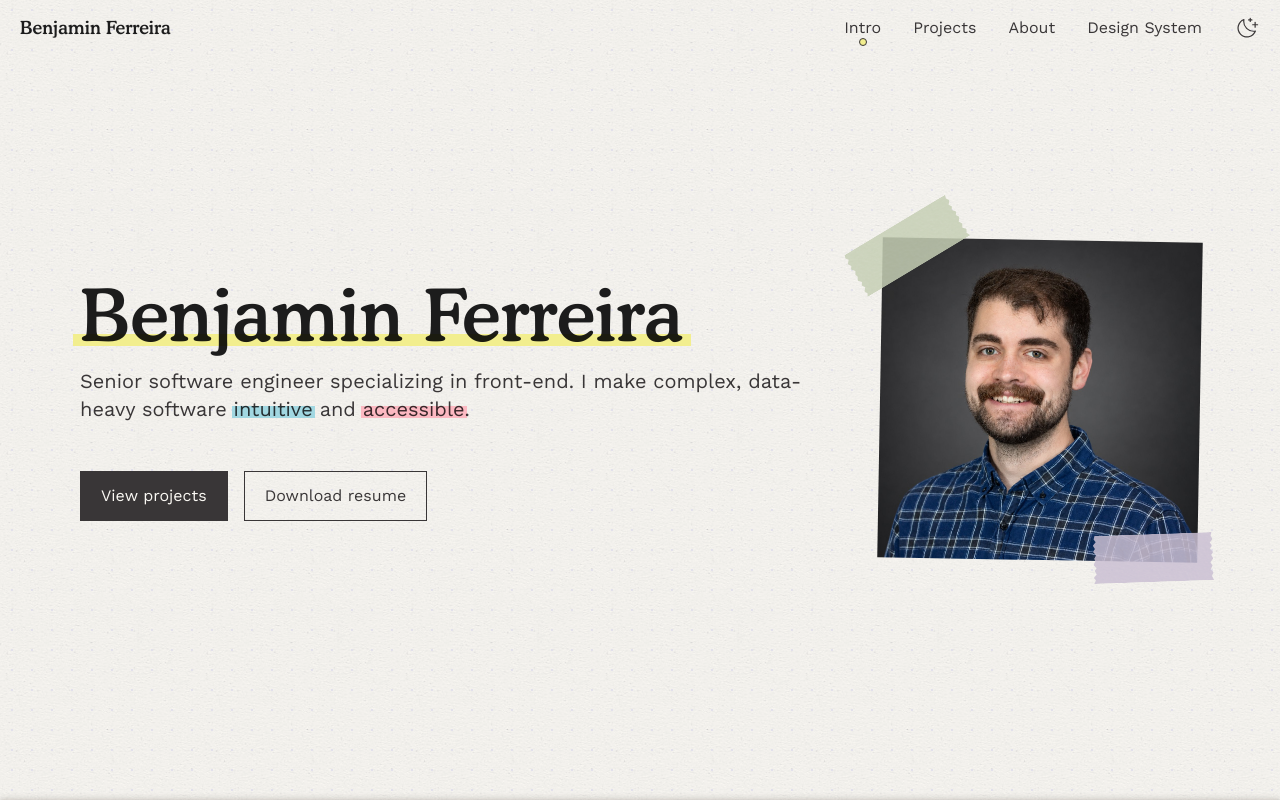
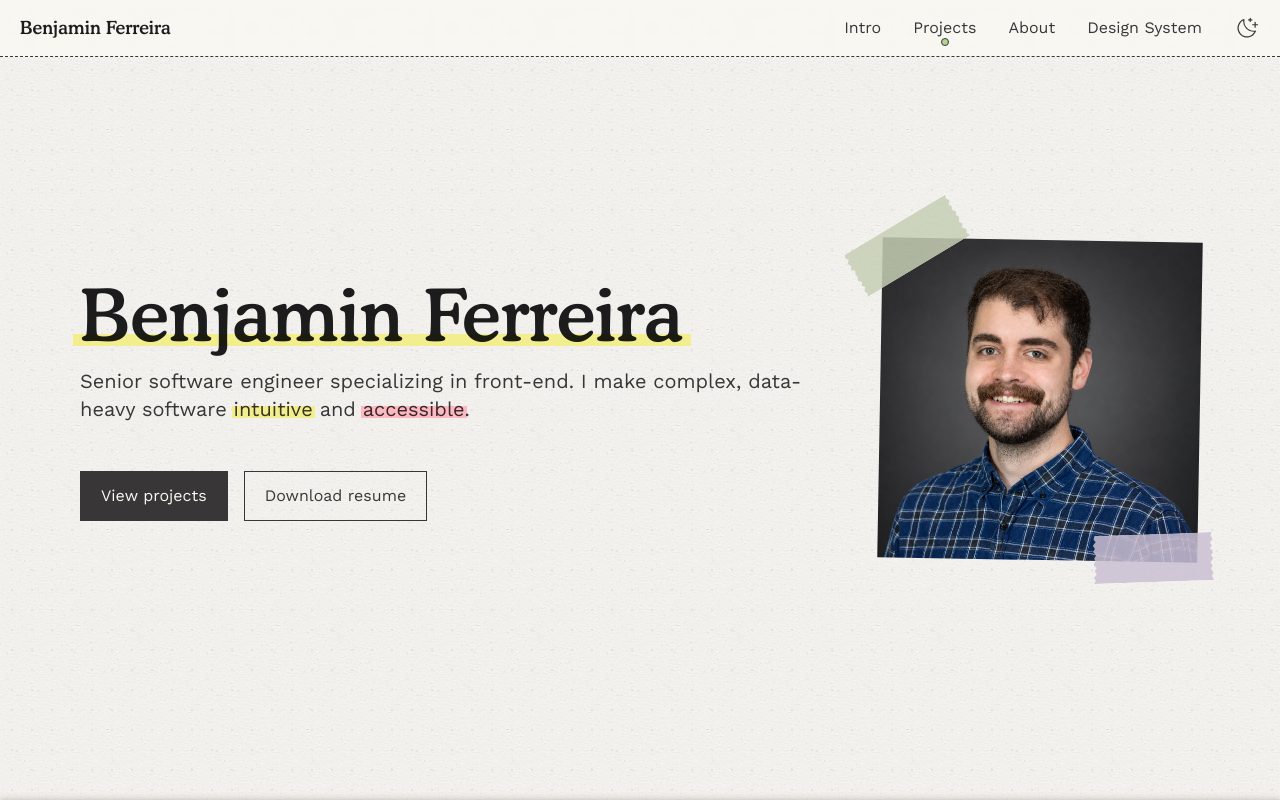
Before and after one commit to benjaminferreira/benjaminferreira.dev, a Next.js app: page / in a window 1280 px wide. Shown: the top 800 px of the page. Built offline with nearby package versions, Linux system fonts and the light colour scheme.

Commit message:
Navbar - cleaning up to work with PaperStack

```diff
--- a/src/components/Navbar.tsx
+++ b/src/components/Navbar.tsx
@@ -6,135 +6,71 @@
 
 "use client";
 
-import Link from "next/link";
 import { motion, useReducedMotion } from "motion/react";
-import { useEffect, useRef, useState } from "react";
+import { useState } from "react";
+import { sections } from "@/content/sections";
+import { useActiveSheetId } from "@/components/ActiveSheet";
 import { SunIcon, MoonStarsIcon } from "@phosphor-icons/react";
-
-/**
- * Nav links (non-title/icons)
- */
-const navLinks = [
-	{ label: "Intro", href: "#intro", colorClass: "bg-accent-1" },
-	{ label: "Projects", href: "#projects", colorClass: "bg-accent-2" },
-	{ label: "About", href: "#about", colorClass: "bg-accent-3" },
-	{ label: "Design System", href: "#design-system", colorClass: "bg-accent-4" }, // TODO: update with real page
-];
 
 const linkClasses =
 	"px-4 py-2.5 text-ink z-10 rounded-full hover:text-ink/80 focus-visible:text-ink/80 active:text-charcoal";
 
+// bar look on every sheet after the hero
+const solidBar = "backdrop-blur-xs bg-paper/70 border-ink";
+// on the hero: see-through
+const clearBar = "border-transparent";
+
 /**
- * TODO
+ * A full-width navigation bar fixed above the page. Links point at the homepage sheets
+ * (PaperStack handles the scrolling) and a dot sits under whichever sheet is on top.
+ * The bar is see-through while the hero sheet is on top and blurs in for every sheet after it.
  *
  * @example
- * TODO
+ * <ActiveSheetProvider>
+ *   <Navbar />
+ *   <main>{children}</main>
+ * </ActiveSheetProvider>
  */
 export default function Navbar() {
 	const reduce = useReducedMotion();
-	const [activeIndex, setActiveIndex] = useState(0);
+	const activeId = useActiveSheetId();
 	const [isDarkMode, setIsDarkMode] = useState(false);
-	const observerRef = useRef<IntersectionObserver | null>(null);
-	const isClickScrolling = useRef(false);
-
-	// Hook to set active index state on scroll location
-	useEffect(() => {
-		// Parse section names from navLinks
-		const sectionIds = navLinks.map((item) => item.href.replace("#", ""));
-
-		// Get list of HTML section elements from the DOM
-		const sections = sectionIds.map((id) => document.getElementById(id)).filter(Boolean) as HTMLElement[];
-
-		// Create intersection observer
-		const io = new IntersectionObserver(
-			(entries) => {
-				// If the user clicked on a nav link, ignore changes while scrolling to that section
-				if (isClickScrolling.current) return;
-
-				// Loop through each change and set active index when isIntersecting
-				for (const entry of entries) {
-					if (entry.isIntersecting) {
-						const index = sectionIds.indexOf(entry.target.id);
-						if (index !== -1) {
-							setActiveIndex(index);
-						}
-					}
-				}
-			},
-			{ rootMargin: "-40% 0px -55% 0px" },
-		);
-
-		sections.forEach((el) => io.observe(el));
-		observerRef.current = io;
-		return () => io.disconnect();
-	}, []);
-
-	/**
-	 * Navbar item click handler - updates scroll location and active index
-	 * @param i index of navbar item clicked
-	 */
-	const handleNavClick = (i: number, e: React.MouseEvent) => {
-		e.preventDefault();
-		setActiveIndex(i);
-		isClickScrolling.current = true;
-
-		// Smooth scroll on nav item click
-		if (i === 0) {
-			window.scrollTo({ top: 0, behavior: "smooth" });
-		} else {
-			const id = navLinks[i].href.replace("#", "");
-			document.getElementById(id)?.scrollIntoView({ behavior: "smooth" });
-		}
-
-		setTimeout(() => {
-			isClickScrolling.current = false;
-		}, 800);
-	};
+	const onHero = activeId === sections[0].id;
 
 	return (
-		<header className="fixed top-0 left-0 right-0 z-50 py-1 px-1 hover:backdrop-blur-xs hover:bg-paper/70 border-b border-transparent hover:border-ink border-dashed">
+		<header
+			className={`fixed top-0 left-0 right-0 z-50 py-1 px-1 border-b border-dashed motion-safe:transition-[background-color,border-color,backdrop-filter] motion-safe:duration-200 ${onHero ? clearBar : solidBar}`}
+		>
 			<nav className="flex items-center justify-between h-full whitespace-nowrap">
 				<a
 					href="#intro"
 					draggable={false}
-					onClick={(e) => handleNavClick(0, e)}
 					className="font-heading text-lg text-charcoal px-4 py-2.5"
 				>
 					Benjamin Ferreira
 				</a>
 				<ul className="flex items-center">
-					{navLinks.map((item, i) => (
+					{sections.map((s) => (
 						<li
-							key={item.href}
+							key={s.id}
 							className="relative flex flex-col items-center"
 						>
-							{item.href.startsWith("#") ? (
-								<a
-									href={item.href}
-									draggable={false}
-									onClick={(e) => handleNavClick(i, e)}
-									className={linkClasses}
-								>
-									{item.label}
-								</a>
-							) : (
-								<Link
-									href={item.href}
-									draggable={false}
-									onClick={(e) => handleNavClick(i, e)}
-									className={linkClasses}
-								>
-									{item.label}
-								</Link>
-							)}
+							<a
+								href={`#${s.id}`}
+								draggable={false}
+								className={linkClasses}
+							>
+								{s.label}
+							</a>
 							{/* motion-powered active dot marker span beneath the active nav item */}
-							{activeIndex === i && (
+							{activeId === s.id && (
 								<motion.span
 									layoutId="active-dot"
 									transition={
 										reduce ? { duration: 0 } : { type: "spring", stiffness: 400, damping: 32 }
 									}
-									className={`absolute bottom-1 h-2 w-2 rounded-full border border-ink ${item.colorClass}`}
+									className="absolute bottom-1 h-2 w-2 rounded-full border border-ink"
+									style={{ backgroundColor: `var(--color-accent-${s.accent})` }}
 								/>
 							)}
 						</li>
```
